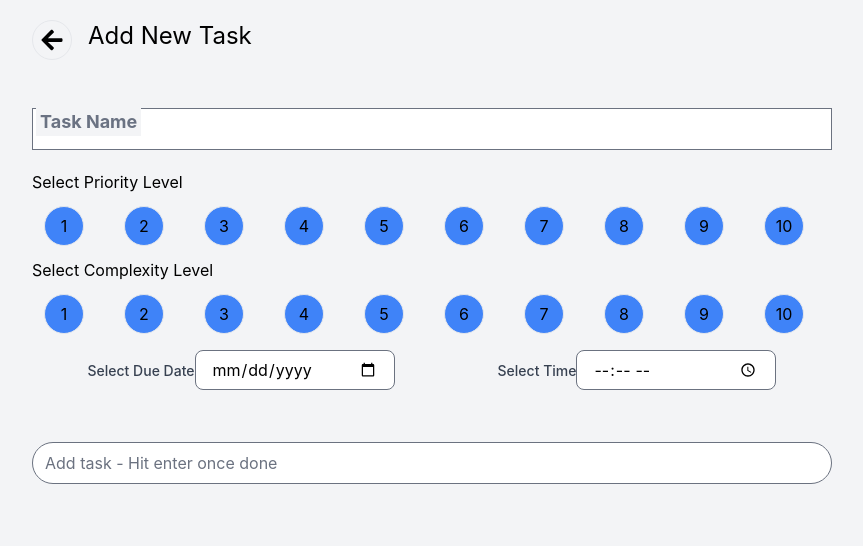
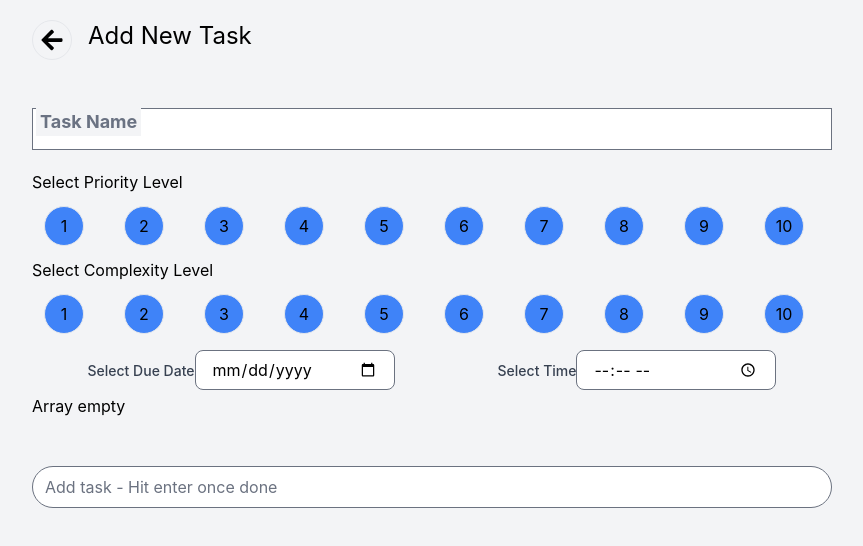
Before and after one commit to douglas86/Todo-App-React, a React (Vite) app: page /new-task in a window 1280 px wide. Shown: the top 546 px of the page, without its empty margins (208-1071 px from the left). Built offline with nearby package versions, Linux system fonts and the light colour scheme.

Commit message:
fix: deleting item from checkbox state

```diff
--- a/src/components/pages/NewTaskPage.tsx
+++ b/src/components/pages/NewTaskPage.tsx
@@ -30,15 +30,26 @@ const NewTaskPage = () => {
     }
   };
 
+  // TODO: add locic to display message if no items in array
+  // TODO: isolate the context data for checkbox
+  // TODO: as the data for form is completed then store state to localStorage
+  // TODO: use custom hook for storing to local storage
+
   return (
     <div className="sm:w-120 md:w-150 lg:w-200">
       <PageHeader title="Add New Task" />
       <Form />
 
-      {/*display items in an item array*/}
-      {state.checkboxReducer.items.map((item, index) => (
-        <Checkbox key={index} placeholder={`${item}`} />
-      ))}
+      {/*show a message if not items in an array*/}
+      {/*show items in an array if items array not empty*/}
+      {state.checkboxReducer.items &&
+      state.checkboxReducer.items.length === 0 ? (
+        <p>Array empty</p>
+      ) : (
+        state.checkboxReducer.items.map((item, index) => (
+          <Checkbox key={index} placeholder={`${item}`} />
+        ))
+      )}
 
       {/*checkbox*/}
       <div className={"relative mt-12 mb-5"}>
@@ -50,6 +61,7 @@ const NewTaskPage = () => {
           onChange={handleSubmit}
           onKeyDown={handleKeyDown}
         />
+        {/*form validation to stop duplicate items in an array*/}
         {findItemInArray(state.checkboxReducer.input) && (
           <p className={`text-red-400 font-bold text-center p-2`}>
             Please add another item this has been added already!
--- a/src/context/reducers.tsx
+++ b/src/context/reducers.tsx
@@ -18,7 +18,10 @@ export const checkboxReducer: Reducer<CheckboxState> = (state, action) => {
       return { ...state, items: [...state.items, action.payload] };
     case "DELETE_ITEM_FROM_ITEMS_ARRAY":
       delete state.items[findIndex(action.payload)];
-      return { ...state };
+      return {
+        ...state,
+        items: state.items.filter((item) => item !== "undefined"),
+      };
     default:
       return state;
   }
```
